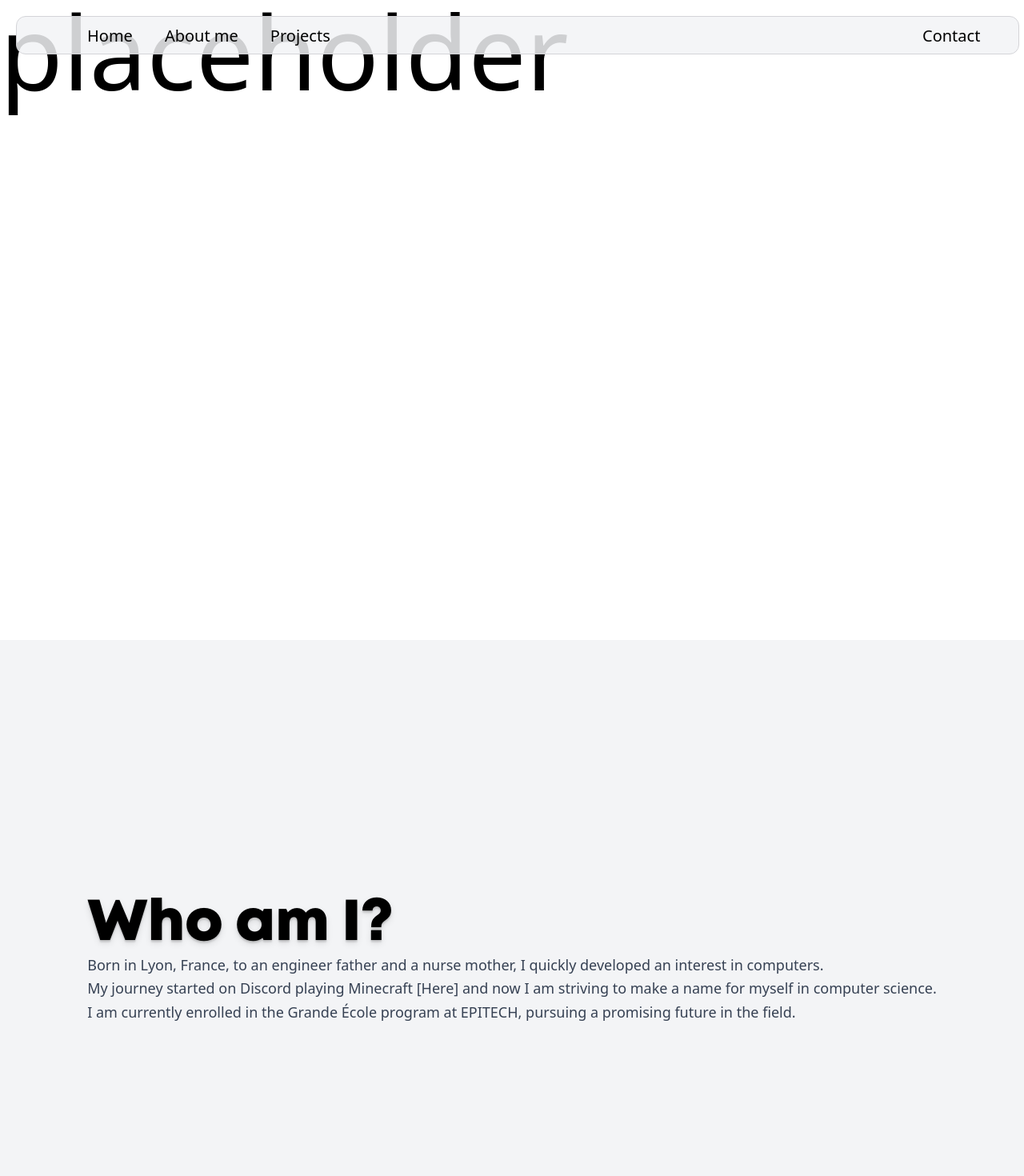
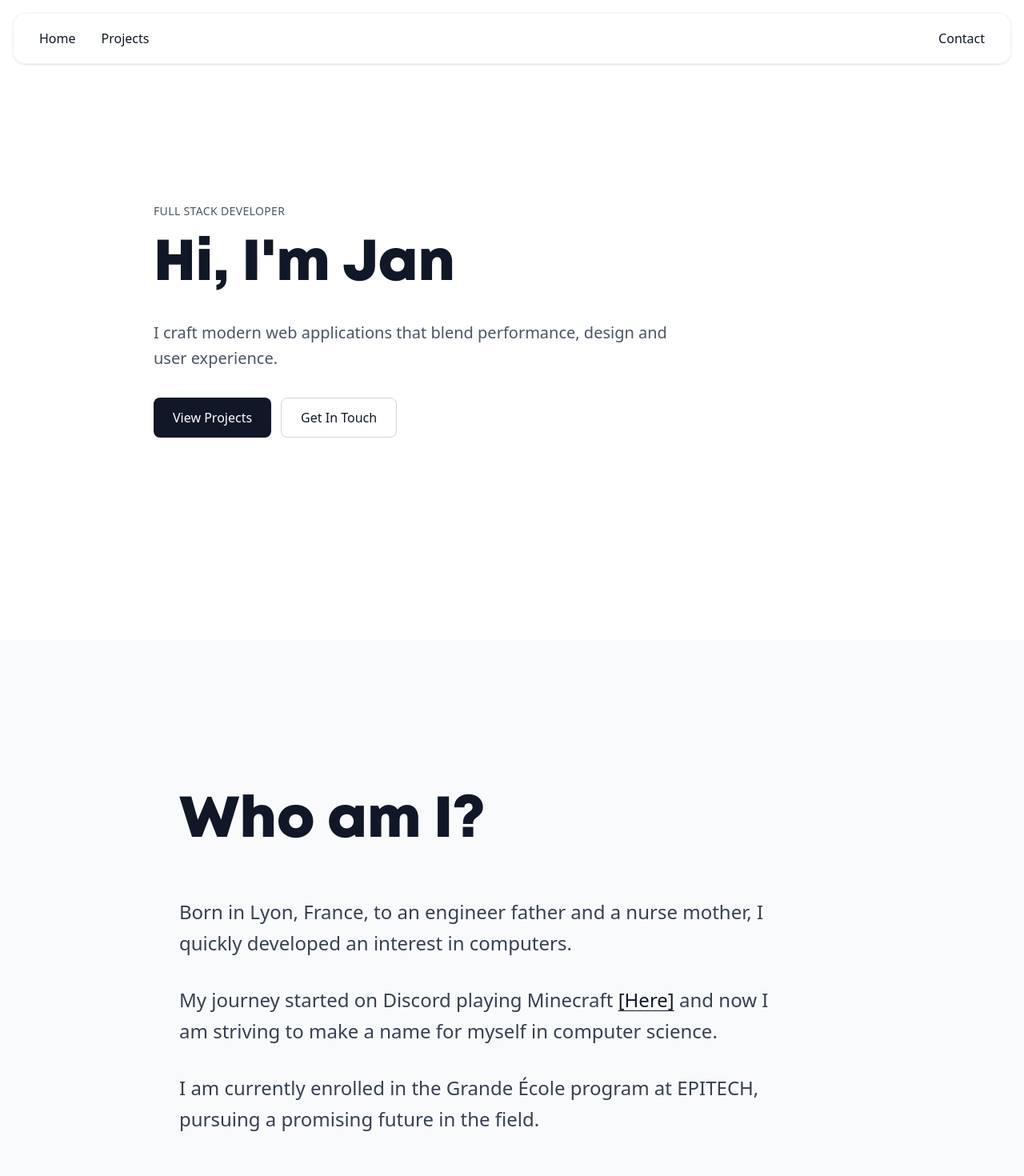
Before and after one commit to JanNguy/portfolio_Jan, a React (Vite) app in the folder portfolio/: page / in a window 1280 px wide. Shown: the top 1470 px of the page at 80% size. Built offline with nearby package versions, Linux system fonts and the light colour scheme.

Commit message:
fix: everything

```diff
--- a/portfolio/src/App.css
+++ b/portfolio/src/App.css
@@ -43,3 +43,7 @@ button:active {
     font-family: "Edwarian";
     text-align: center;
 }
+
+@utility no-scrollbar {
+  @apply [scrollbar-width:none] [&::-webkit-scrollbar]:hidden;
+}
--- a/portfolio/src/Home.tsx
+++ b/portfolio/src/Home.tsx
@@ -8,26 +8,65 @@ function Home() {
         <div className="bg-white">
             <NavBar/>
             <div className="flex flex-row flex-nowrap w-full h-screen">
-                {/* <div className="w-full h-screen border-1 border-solid flex flex-row">
-                    <div className="w-[60vh] h-[55% justify-start my-auto transform -translate-y-30">
-                        <p className="edwarian text-9xl text-start">Jan Nguyen</p>
+                <div className="flex w-full h-full items-center justify-center px-6 mx-auto">
+                    <div className="max-w-4xl w-full">
+                        <div className="space-y-6">
+                            <div className="space-y-3">
+                                <p className="text-gray-600 font-medium text-sm tracking-wide uppercase">
+                                    Full Stack Developer
+                                </p>
+                                <h1 className="montHeavy text-5xl md:text-6xl lg:text-7xl leading-tight text-gray-900">
+                                    Hi, I'm{" "}
+                                    <span className="relative inline-block group">
+                                        <span className="text-gray-900 group-hover:text-gray-700 transition-colors duration-300">
+                                            Jan
+                                        </span>
+                                        <span className="absolute -bottom-1 left-0 w-0 h-0.5 bg-gray-900 group-hover:w-full transition-all duration-500 ease-out"></span>
+                                    </span>
+                                </h1>
+                            </div>
+
+                            <p className="text-lg md:text-xl text-gray-600 max-w-2xl leading-relaxed">
+                                I craft modern web applications that blend performance, design and user experience.
+                            </p>
+
+                            <div className="flex flex-wrap gap-3 pt-2">
+                                <Link
+                                    to="/ProjectsPage"
+                                    className="inline-flex items-center gap-2 bg-gray-900 px-6 py-3 rounded-lg text-white font-medium hover:bg-gray-800 transition-colors duration-200"
+                                >
+                                    View Projects
+                                </Link>
+                                <Link
+                                    to="/ContactPage"
+                                    className="inline-flex items-center gap-2 border border-gray-300 px-6 py-3 rounded-lg text-gray-900 font-medium hover:border-gray-400 hover:bg-gray-50 transition-all duration-200"
+                                >
+                                    Get In Touch
+                                </Link>
+                            </div>
+                        </div>
                     </div>
-                    <div className="flex border-1 border-solid justify-center items-center ml-auto mr-5 my-auto p-2 rounded-2xl">
-                        <Link to="ContactPage"><p className="text-6xl">Contact me</p></Link>
-                    </div>
-                </div> */}
-                <p className="text-9xl">placeholder</p>
-            </div>
-            <div className="h-screen bg-gray-100 flex justify-center items-center w-auto"> {/* mettre en fond un effet 3D de nuage ou quelque chose du genre à effet de particle */}
-                <div className="h-[70vh] bg-gray-100 flex justify-center w-auto flex-col items-start">
-                    <p className="montHeavy text-7xl text-shadow-lg">Who am I?</p>
-                    <p className="text-base md:text-lg leading-relaxed text-gray-700">
-                        Born in Lyon, France, to an engineer father and a nurse mother, I quickly developed an interest in computers.<br/>
-                        My journey started on Discord playing Minecraft <a className="hover:text-blue-400 underline-none hover:underline"href="https://youtu.be/ynm_qSv8K1o">[Here]</a> and now I am striving to make a name for myself in computer science.<br/>
-                        I am currently enrolled in the Grande École program at EPITECH, pursuing a promising future in the field.
-                    </p>
                 </div>
             </div>
+            <div className="min-h-screen bg-gray-50 flex justify-center items-center w-auto">
+                <div className="max-w-4xl w-full px-8 py-16 flex flex-col items-start space-y-12">
+                    <h1 className="montHeavy text-6xl md:text-7xl text-gray-900 leading-tight">
+                        Who am I?
+                    </h1>
+                    <div className="space-y-8 max-w-3xl">
+                        <p className="text-xl md:text-2xl leading-relaxed text-gray-700 font-light">
+                            Born in Lyon, France, to an engineer father and a nurse mother, I quickly developed an interest in computers.
+                        </p>
+                        <p className="text-xl md:text-2xl leading-relaxed text-gray-700 font-light">
+                            My journey started on Discord playing Minecraft <a className="text-gray-900 font-medium hover:text-gray-600 transition-colors duration-200 underline decoration-1 underline-offset-4" href="https://youtu.be/ynm_qSv8K1o">[Here]</a> and now I am striving to make a name for myself in computer science.
+                        </p>
+                        <p className="text-xl md:text-2xl leading-relaxed text-gray-700 font-light">
+                            I am currently enrolled in the Grande École program at EPITECH, pursuing a promising future in the field.
+                        </p>
+                    </div>
+                </div>
+            </div>
+
             {/* <footer className="h-[20vh] w-full flex flex-row flex-nowrap space-x-100 justify-center p-10">
                 <div className="flex flex-col flex-nowrap space-y-2">
                     <a href="https://github.com/JanNguy"><p className="text-xl leading-tight transition duration-150 ease-out hover:underline decoration-[0.25px] underline-offset-5">Github</p></a>
--- a/portfolio/src/NavBar.tsx
+++ b/portfolio/src/NavBar.tsx
@@ -3,32 +3,25 @@ import "./App.css";
 
 function NavBar() {
   return (
-    <div className="bg-gray-100/85 flex justify-start fixed items-center h-[6vh] w-[98%] rounded-xl border-solid border-1 border-zinc-300 m-5">
-        <ul className="flex flex-row items-center gap-10 list-none text-left m-7 w-full pl-15 pr-5">
+    <div className="bg-white/80 backdrop-blur-sm flex justify-start fixed items-center h-16 w-[calc(100%-2rem)] rounded-2xl border border-gray-200/50 m-4 shadow-sm z-50">
+        <ul className="flex flex-row items-center gap-8 list-none text-left mx-8 w-full">
             <li>
                 <Link to="/">
-                    <p className="text-xl leading-tight transition duration-150 ease-out hover:translate-x-1 hover:-translate-y-1 no-underline hover:underline decoration-[0.25px] underline-offset-5">
+                    <p className="text-base font-medium text-gray-900 transition duration-150 ease-out hover:translate-x-1 hover:-translate-y-1 no-underline hover:underline decoration-[0.25px] underline-offset-4 hover:text-gray-600">
                     Home
                     </p>
                 </Link>
             </li>
             <li>
-                <Link to="AboutMe">
-                    <p className="text-xl leading-tight transition duration-150 ease-out hover:translate-x-1 hover:-translate-y-1 no-underline hover:underline decoration-[0.25px] hover:underline-offset-5">
-                    About me
-                    </p>
-                </Link>
-            </li>
-            <li>
                 <Link to="ProjectsPage">
-                    <p className="text-xl leading-tight transition duration-150 ease-out hover:translate-x-1 hover:-translate-y-1 no-underline hover:underline decoration-[0.25px] underline-offset-5">
+                    <p className="text-base font-medium text-gray-900 transition duration-150 ease-out hover:translate-x-1 hover:-translate-y-1 no-underline hover:underline decoration-[0.25px] underline-offset-4 hover:text-gray-600">
                     Projects
                     </p>
                 </Link>
             </li>
             <li className="ml-auto">
                 <Link to="ContactPage">
-                    <p className="text-xl leading-tight transition duration-150 ease-out hover:translate-x-1 hover:-translate-y-1 no-underline hover:underline decoration-[0.25px] underline-offset-5">
+                    <p className="text-base font-medium text-gray-900 transition duration-150 ease-out hover:translate-x-1 hover:-translate-y-1 no-underline hover:underline decoration-[0.25px] underline-offset-4 hover:text-gray-600">
                     Contact
                     </p>
                 </Link>
--- a/portfolio/src/ProjectGrid.tsx
+++ b/portfolio/src/ProjectGrid.tsx
@@ -15,6 +15,7 @@ const leftInset = `20%`;
 const rightInset = `80%`;
 const transparent = `#0000`;
 const opaque = `#000`;
+
 function useScrollOverflowMask(scrollXProgress: MotionValue<number>) {
     const maskImage = useMotionValue(
         `linear-gradient(90deg, ${opaque}, ${opaque} ${left}, ${opaque} ${rightInset}, ${transparent})`
@@ -136,7 +137,7 @@ function ProjectsGrid() {
             <motion.div
                 ref={ref}
                 style={{ maskImage, WebkitMaskImage: maskImage }}
-                className="max-w-115 flex gap-5 justify-center overflow-x-auto pb-4 pl-65 snap-x snap-mandatory"
+                className="max-w-115 flex gap-5 justify-center overflow-x-hidden pb-4 pl-75 snap-x snap-mandatory"
             >
                 <div className="shrink-0 basis-[10vw]" />
                 {list.map((project) => (
```
Also changed, not shown: portfolio/src/ContactPage.tsx (+99 -80 lines), portfolio/src/ProjectPage.tsx (+8 -8 lines).
